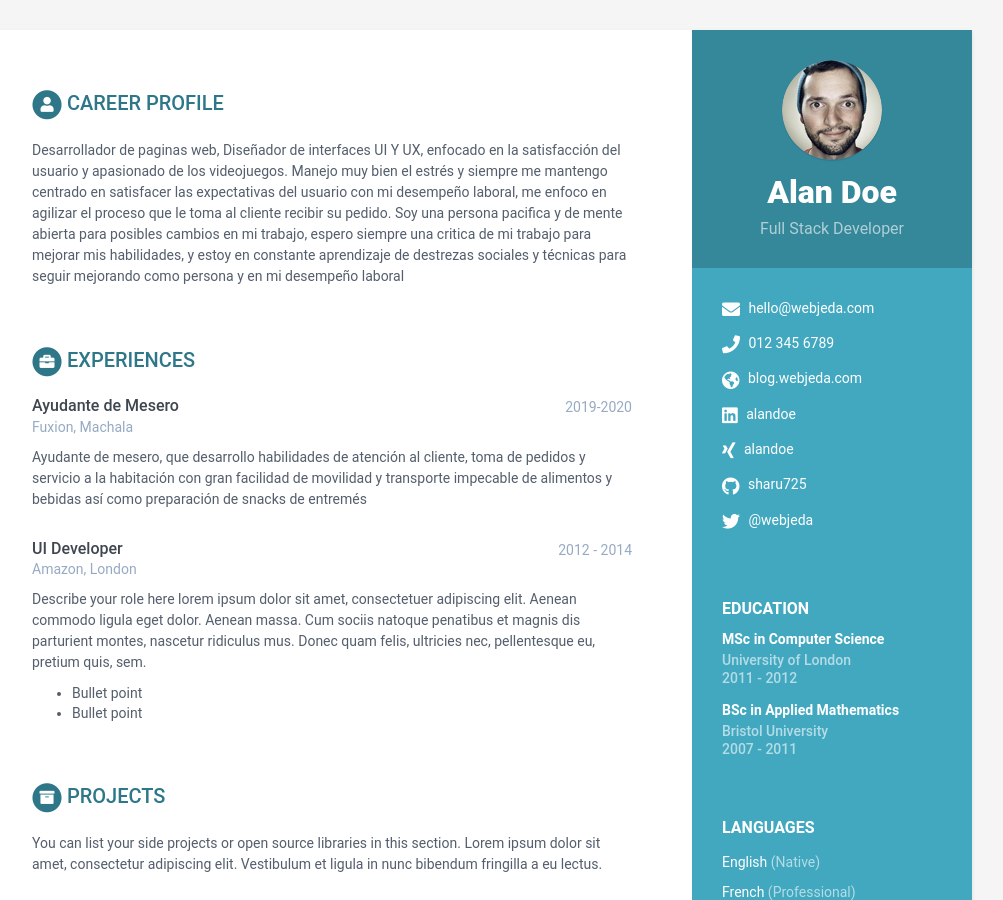
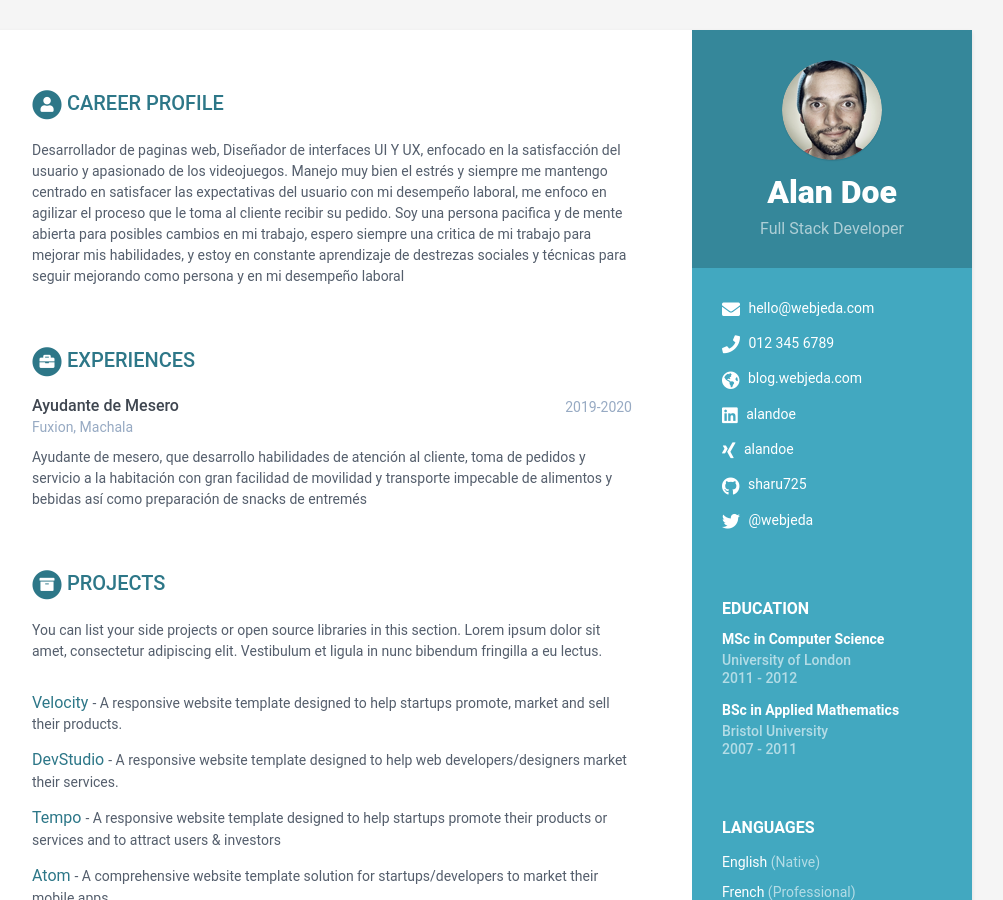
Before and after one commit to KevinC99/good-birch-4e19a, a Jekyll site: the page built from index.html, in a window 1280 px wide and 900 px high. Shown: the whole window, without its empty margins (168-1171 px from the left). Built offline with Jekyll 4.4.1, drawn with Linux system fonts in a browser that asks for light colours.

Commit message:
data.yml: updated experiences

```diff
--- a/_data/data.yml
+++ b/_data/data.yml
@@ -74,17 +74,6 @@ experiences:
       toma de pedidos y servicio a la habitación con gran facilidad de movilidad
       y transporte impecable de alimentos y bebidas así como preparación de
       snacks de entremés
-  - role: UI Developer
-    time: 2012 - 2014
-    company: 'Amazon, London'
-    details: |
-      Describe your role here lorem ipsum dolor sit amet, consectetuer
-      adipiscing elit. Aenean commodo ligula eget dolor. Aenean massa.
-      Cum sociis natoque penatibus et magnis dis parturient montes,
-      nascetur ridiculus mus. Donec quam felis, ultricies nec,
-      pellentesque eu, pretium quis, sem.
-        - Bullet point
-        - Bullet point
 projects:
   title: Projects
   intro: >
```
